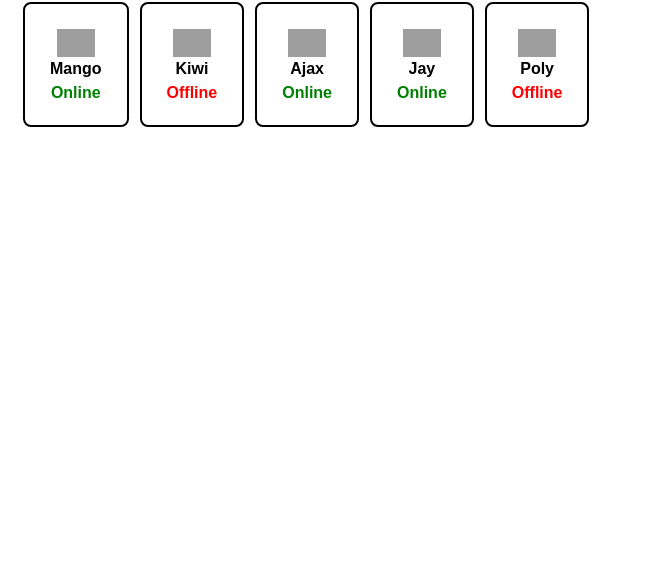
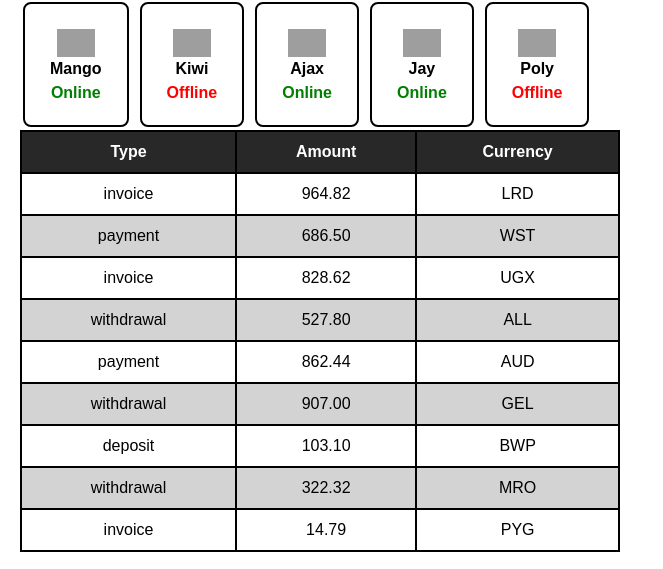
Before and after one commit to DarkEnjex/goit-react-hw-01, a React app: page / in a window 1280 px wide. Shown: the part 280-849 px from the top of the page, without its empty margins (0-663 px from the left). Before the commit the page ends 800 px from the top, so only its background shows below. Built offline with nearby package versions, Linux system fonts and the light colour scheme; grey boxes are pictures that could not be loaded; the HTML template or start-up script is replaced by a standard one.

Commit message:
add TransactionHistor

```diff
--- a/src/components/App.jsx
+++ b/src/components/App.jsx
@@ -1,8 +1,9 @@
 import Profile from "./Profile/Profile.jsx";
 import userData from "./data/userData.json";
-
 import FriendList from "./FriendList/FriendList.jsx";
 import friends from "./data/friends.json";
+import TransactionHistory from "./TransactionHistory/TransactionHistory.jsx";
+import transactions from "./data/transactions.json";
 
 import "./App.module.css";
 
@@ -17,6 +18,7 @@
         stats={userData.stats}
       />
       <FriendList friends={friends} />
+      <TransactionHistory items={transactions} />
     </div>
   );
 };
--- /dev/null
+++ b/src/components/TransactionHistory/TransactionHistory.jsx
@@ -0,0 +1,29 @@
+import s from "./TransactionHistory.module.css";
+
+const TransactionHistory = ({ items }) => {
+  return (
+    <table className={s.table}>
+      <thead className={s.tableHead}>
+        <tr>
+          <th>Type</th>
+          <th>Amount</th>
+          <th>Currency</th>
+        </tr>
+      </thead>
+
+      <tbody>
+        {items.map(
+          ({ id, type, amount, currency }) => (
+            <tr key={id}>
+              <td className={s.type}>{type}</td>
+              <td>{amount}</td>
+              <td>{currency}</td>
+            </tr>
+          )
+        )}
+      </tbody>
+    </table>
+  );
+};
+
+export default TransactionHistory;
--- /dev/null
+++ b/src/components/TransactionHistory/TransactionHistory.module.css
@@ -0,0 +1,32 @@
+.table {
+    width: 600px;
+    border-collapse: collapse;
+    margin-left: 20px;
+    margin-bottom: 20px;
+}
+
+th,
+td {
+    border: 2px solid black;
+    padding: 8px;
+    text-align: center;
+}
+
+
+tr:nth-child(even) {
+    background-color: lightgray;
+}
+
+tr {
+    transition: background-color 0.3s ease;
+}
+
+tr:hover {
+    background-color: yellow;
+}
+
+.tableHead {
+    background-color: #282828;
+    color: #fff;
+    font-weight: bold;
+}
--- /dev/null
+++ b/src/components/data/transactions.json
@@ -0,0 +1,56 @@
+[
+  {
+    "id": "1e0700a2-5183-4291-85cc-2065a036a683",
+    "type": "invoice",
+    "amount": "964.82",
+    "currency": "LRD"
+  },
+  {
+    "id": "a30f821b-4d25-4ff0-abdd-e340b3f0dd2b",
+    "type": "payment",
+    "amount": "686.50",
+    "currency": "WST"
+  },
+  {
+    "id": "44dca67a-8e5a-4798-bf8e-b15efd4e1abd",
+    "type": "invoice",
+    "amount": "828.62",
+    "currency": "UGX"
+  },
+  {
+    "id": "ea8ed3dc-2b68-4a53-905a-53ecb0adef33",
+    "type": "withdrawal",
+    "amount": "527.80",
+    "currency": "ALL"
+  },
+  {
+    "id": "63ca02f9-d637-46b5-9237-f3b24425e029",
+    "type": "payment",
+    "amount": "862.44",
+    "currency": "AUD"
+  },
+  {
+    "id": "ed0263e8-59a5-4bf1-87e0-2bb88e53dc34",
+    "type": "withdrawal",
+    "amount": "907.00",
+    "currency": "GEL"
+  },
+  {
+    "id": "4eaab41b-b967-40ac-82ed-85fc66f646f1",
+    "type": "deposit",
+    "amount": "103.10",
+    "currency": "BWP"
+  },
+  {
+    "id": "9648a350-8469-42d5-8bf3-18090de5fe67",
+    "type": "withdrawal",
+    "amount": "322.32",
+    "currency": "MRO"
+  },
+  {
+    "id": "9c5c25fb-1a95-4b2f-8d1f-4c4426d677cc",
+    "type": "invoice",
+    "amount": "14.79",
+    "currency": "PYG"
+  }
+]
```
